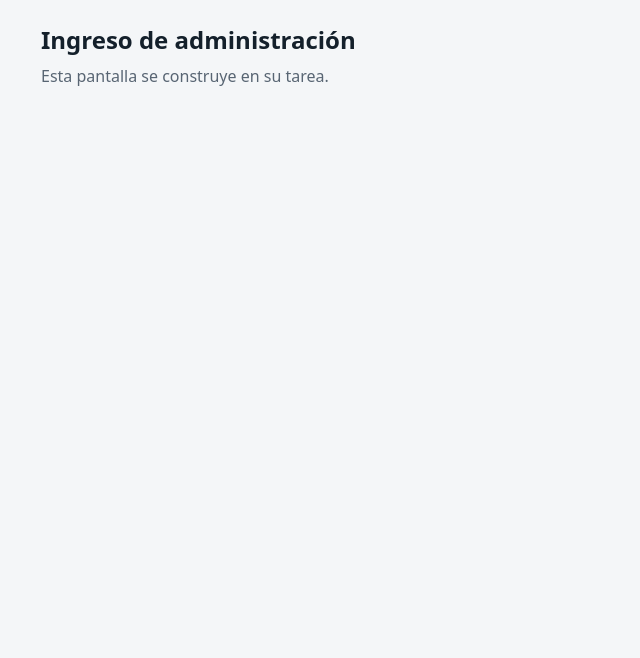
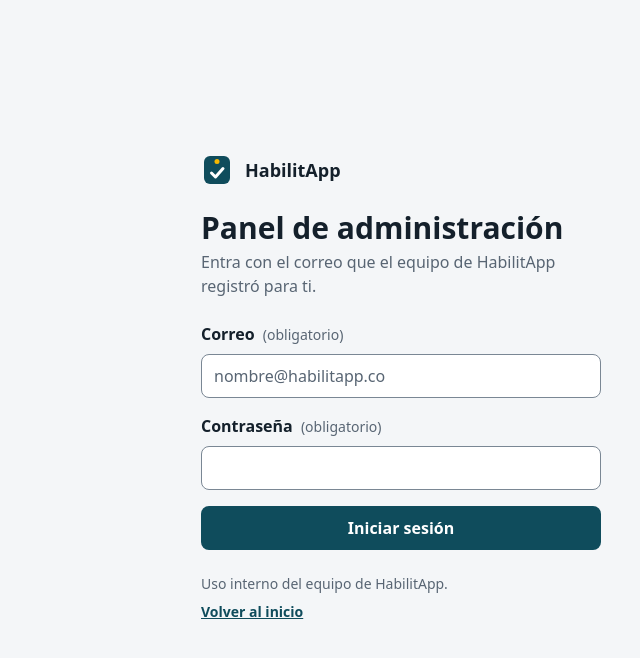
Before and after one commit to dfvallejosc/blockchain-builders-101, a React (Vite) app in the folder apps/web/: page /admin/ingresar in a window 1280 px wide. Shown: the top 658 px of the page, without its empty margins (239-879 px from the left). Built offline with nearby package versions, Linux system fonts and the light colour scheme.

Commit message:
feat: add the admin sign-in screen

```diff
--- /dev/null
+++ b/apps/web/src/features/admin/ingreso/LoginPage.tsx
@@ -0,0 +1,99 @@
+import { useState } from 'react'
+import { zodResolver } from '@hookform/resolvers/zod'
+import { useForm } from 'react-hook-form'
+import { Link, Navigate, useNavigate } from 'react-router'
+import { Logo } from '@/components/Logo'
+import { Alert } from '@/components/ui/alert'
+import { Button } from '@/components/ui/button'
+import { Field, Input } from '@/components/ui/field'
+import { signIn } from '@/data'
+import { loginSchema, type LoginFormValues } from '@/features/admin/ingreso/loginSchema'
+import { useSession } from '@/hooks/useSession'
+
+const PANEL_PATH = '/admin'
+
+const LoginForm = () => {
+  const navigate = useNavigate()
+  const [rejected, setRejected] = useState(false)
+  const {
+    register,
+    handleSubmit,
+    formState: { errors, isSubmitting },
+  } = useForm<LoginFormValues>({
+    resolver: zodResolver(loginSchema),
+    defaultValues: { email: '', password: '' },
+    mode: 'onBlur',
+    reValidateMode: 'onChange',
+  })
+
+  const submit = async (values: LoginFormValues) => {
+    setRejected(false)
+    try {
+      await signIn('admin', values.email, values.password)
+      navigate(PANEL_PATH)
+    } catch {
+      setRejected(true)
+    }
+  }
+
+  return (
+    <main className="mx-auto grid min-h-svh w-full max-w-md content-center gap-6 p-4 sm:p-6">
+      <div>
+        <p className="flex items-center gap-3 text-lg font-bold">
+          <Logo className="size-8" />
+          HabilitApp
+        </p>
+        <h1 className="mt-6 text-3xl font-bold">Panel de administración</h1>
+        <p className="mt-1 text-ha-text-muted">Entra con el correo que el equipo de HabilitApp registró para ti.</p>
+      </div>
+
+      {rejected && (
+        <Alert tone="danger" title="No pudimos iniciar tu sesión">
+          El correo o la contraseña no coinciden. Revisa los datos e inténtalo de nuevo.
+        </Alert>
+      )}
+
+      <form noValidate onSubmit={handleSubmit(submit)} className="grid gap-4">
+        <Field label="Correo" required error={errors.email?.message}>
+          {(control) => (
+            <Input
+              {...control}
+              type="email"
+              autoComplete="username"
+              placeholder="nombre@habilitapp.co"
+              {...register('email', { onChange: () => setRejected(false) })}
+            />
+          )}
+        </Field>
+        <Field label="Contraseña" required error={errors.password?.message}>
+          {(control) => (
+            <Input
+              {...control}
+              type="password"
+              autoComplete="current-password"
+              {...register('password', { onChange: () => setRejected(false) })}
+            />
+          )}
+        </Field>
+        <Button type="submit" disabled={isSubmitting}>
+          Iniciar sesión
+        </Button>
+      </form>
+
+      <div className="grid gap-2 text-sm text-ha-text-muted">
+        <p>Uso interno del equipo de HabilitApp.</p>
+        <Link to="/" className="min-h-(--touch-min) font-semibold text-ha-primary underline">
+          Volver al inicio
+        </Link>
+      </div>
+    </main>
+  )
+}
+
+export const LoginPage = () => {
+  const state = useSession('admin')
+
+  if (state.status === 'loading') return null
+  if (state.session !== null) return <Navigate to={PANEL_PATH} replace />
+  return <LoginForm />
+}
--- a/apps/web/src/features/admin/routes.tsx
+++ b/apps/web/src/features/admin/routes.tsx
@@ -1,10 +1,11 @@
 import { Navigate, type RouteObject } from 'react-router'
 import { PlaceholderPage } from '@/components/PlaceholderPage'
+import { LoginPage } from '@/features/admin/ingreso/LoginPage'
 import { PanelLayout } from '@/layouts/PanelLayout'
 import { RequireSession } from '@/layouts/RequireSession'
 
 export const adminRoutes: RouteObject[] = [
-  { path: '/admin/ingresar', element: <PlaceholderPage title="Ingreso de administración" /> },
+  { path: '/admin/ingresar', element: <LoginPage /> },
   {
     path: '/admin',
     element: <RequireSession role="admin" />,
```
Also changed, not shown: 1 other file (tests, documents, lock files or other folders).
